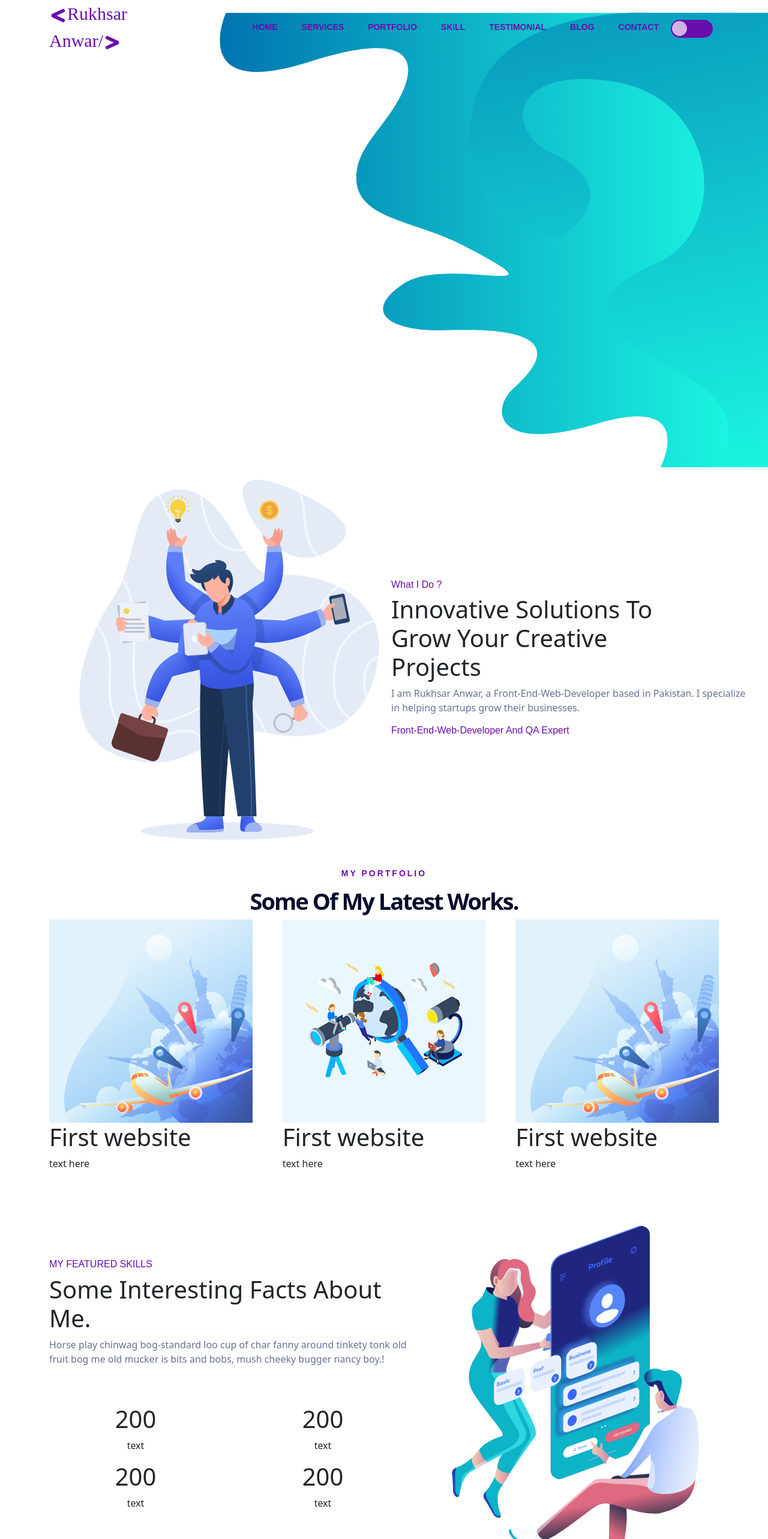
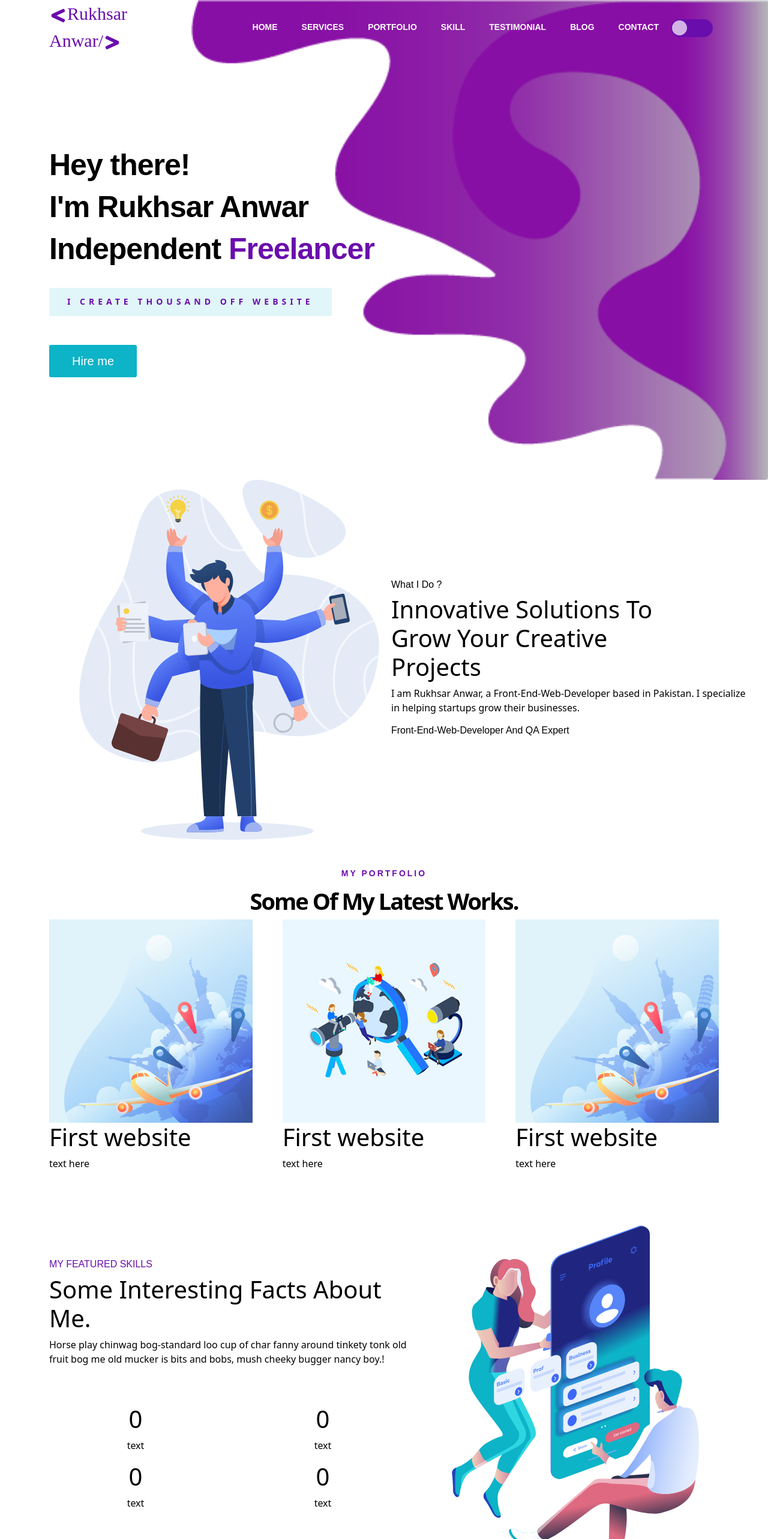
Before and after one commit to rukhsar624/My-personal-portfolio, a React (Create React App) app: page / in a window 1280 px wide. Shown: the top 2566 px of the page at 60% size. Built offline with nearby package versions, Linux system fonts and the light colour scheme; the HTML template or start-up script is replaced by a standard one; a web font is replaced by a local one.

Commit message:
add wow.js

```diff
--- a/package.json
+++ b/package.json
@@ -12,11 +12,13 @@
     "bootstrap": "^5.1.3",
     "react": "^18.1.0",
     "react-bootstrap": "^2.4.0",
+    "react-countup": "^6.2.0",
     "react-dom": "^18.1.0",
     "react-icons": "^4.4.0",
     "react-scripts": "5.0.1",
     "swiper": "^8.2.2",
-    "web-vitals": "^2.1.4"
+    "web-vitals": "^2.1.4",
+    "wowjs": "^1.1.3"
   },
   "scripts": {
     "start": "react-scripts start",
--- a/public/index.html
+++ b/public/index.html
@@ -13,6 +13,7 @@
     <link rel="preconnect" href="https://fonts.googleapis.com">
 <link rel="preconnect" href="https://fonts.gstatic.com" crossorigin>
 <link href="https://fonts.googleapis.com/css2?family=Mr+De+Haviland&display=swap" rel="stylesheet">
+<link rel="stylesheet" href="https://cdn.jsdelivr.net/npm/animate.css@3.5.2/animate.min.css">
     <!--
       manifest.json provides metadata used when your web app is installed on a
       user's mobile device or desktop. See https://developers.google.com/web/fundamentals/web-app-manifest/
--- a/src/App.js
+++ b/src/App.js
@@ -1,26 +1,18 @@
-import React from 'react'
+import React, { useState, useContext, Component } from 'react'
 import Myportfolio from './component/portfolio';
 import 'bootstrap/dist/css/bootstrap.min.css';
-
-
+import context from './component/context';
 const App = () => {
-  return (
-
+const userData = useContext(context)
+const [CurrentMode, setCurrentMode] = useState("#FFF");
+const [FontColor,setFontColor] = useState ("#000");
+const userInfo = { CurrentMode, setCurrentMode,FontColor,setFontColor }
+return (
     <>
-
-    <Myportfolio/>
+      <context.Provider value={userInfo}>
+        <Myportfolio />
+      </context.Provider>
     </>
-
-
-
-
-
-
-
   );
-
-
 };
-
-
 export default App
--- /dev/null
+++ b/src/component/context.js
@@ -0,0 +1,3 @@
+import React, { createContext } from 'react'
+const context = createContext();
+export default context
--- /dev/null
+++ b/src/component/counter.js
@@ -0,0 +1,30 @@
+import React from 'react'
+import CountUp from 'react-countup';
+const Counter = ({start,end}) => {
+    return (
+
+        <>
+            <CountUp
+                start={start}
+                end={end}
+                duration={2}
+                separator=" "
+                // decimals={4}
+                // decimal=","
+                // prefix="EUR "
+                // suffix=" left"
+                onEnd={() => console.log('Ended! 👏')}
+                onStart={() => console.log('Started! 💨')}
+            >
+                {({ countUpRef }) => (
+                    <div>
+                        <span ref={countUpRef} />
+                        {/* <button onClick={start}>Start</button> */}
+                    </div>
+                )}
+            </CountUp>
+        </>
+    )
+}
+
+export default Counter
--- a/src/component/header-style.css
+++ b/src/component/header-style.css
@@ -9,8 +9,6 @@ nav{
     display: flex;
 }
 .logo{
-    /* width: 20%;
-    padding: 10px; */
     width: 200px;
     height: 90px;
     display: flex;
@@ -40,7 +38,9 @@ nav{
 .link a{
     text-decoration: none;
     margin:0 10px;
-    color: #6a0dad;
+    /* color: #6a0dad; */
+    /* color: #000; */
+    color: #FFF;
     align-items: center;
     font-weight: bold;
     padding-left: 10px;
@@ -55,6 +55,10 @@ nav{
     height: 0;
     width: 0;
     visibility: hidden;
+    /* transform: scale(1.2);
+    transition: 0.5s all ease-in-out; */
+    transform: scale(2);
+    transition: transform 0.25s;
   }
 
   .react-switch-label {
@@ -68,7 +72,7 @@ nav{
     border-radius: 100px;
     position: relative;
     transition: background-color .2s;
-    top: 10px;
+    top: 9px;
   }
 
   .react-switch-label .react-switch-button {
--- a/src/component/header.js
+++ b/src/component/header.js
@@ -1,9 +1,11 @@
-import React from "react";
+import React, { useState, useContext } from "react";
 import { FaLessThan } from "react-icons/fa";
 import { FaGreaterThan } from "react-icons/fa";
+import context from './context';
 // import { MdOutlineDarkMode } from "react-icons/md";
 import "./header-style.css";
 const Header = () => {
+    const userData = useContext(context)
     return (
         <>
             <header className="header">
@@ -29,10 +31,22 @@ const Header = () => {
                                         className="react-switch-checkbox"
                                         id={`react-switch-new`}
                                         type="checkbox"
+                                        onChange={() => {
+                                            if (userData.CurrentMode === "#FFF") {
+                                                userData.setCurrentMode("#000")
+                                                userData.setFontColor("#FFF")
+                                            }
+                                            else {
+                                                userData.setCurrentMode("#FFF")
+                                                userData.setFontColor("#000")
+                                            }
+
+                                        }}
                                     />
                                     <label
                                         className="react-switch-label"
                                         htmlFor={`react-switch-new`}
+
                                     >
                                         <span className={`react-switch-button`} />
                                     </label>
--- a/src/component/portfolio.js
+++ b/src/component/portfolio.js
@@ -1,6 +1,6 @@
-import React, { useState } from "react";
+import React, { useContext, useEffect } from "react";
 import { AiOutlineArrowRight } from "react-icons/ai"
-import {GrPhone} from "react-icons/gr"
+import { GrPhone } from "react-icons/gr"
 import Services from "../assets/images/service.svg";
 import Mobile from "../assets/images/mobile.svg";
 import Portfolio1 from "../assets/images/portfolio1.jpg";
@@ -8,21 +8,37 @@ import Portfolio2 from "../assets/images/portfolio2.jpg";
 import Testimonial from "../assets/images/testimonial.svg";
 import Postimg1 from "../assets/images/post-img1.jpg";
 import Postimg2 from "../assets/images/post-img2.jpg";
+import WOW from 'wowjs';
 import Header from "./header";
 import "../../node_modules/swiper/swiper-bundle.css";
 import { Swiper, SwiperSlide } from 'swiper/react';
+import Counter from "./counter"
+import context from './context';
 import Footer from "./footer";
 import "./style.css";
 const Portfolio = () => {
-  const [currentMode,setCurrentMode] =useState("White")
+const userData = useContext(context)
+
+ useEffect(()=>{
+  new WOW.WOW({
+    live: false
+}).init();
+ },[])
   return (
     <>
+      <div className="body" style={{ backgroundColor: userData.CurrentMode }}>
         <Header />
         <section className="Banner-bg">
-        <div className="container">
-          <div className="row">
-            <div className="col-lg-6">
-              <h1 className="Banner-title"></h1>
+          <div className="container pt-5">
+            <div className="row pt-5">
+              <div className="col-lg-6 pt-5 mt-5">
+                <div class="frelencer_content">
+                  <h2 className="Banner-title pt-5 wow fadeInLeft " style={{color:userData.FontColor}} data-wow-delay="0.5s">Hey there!<br />
+                    I'm Rukhsar Anwar Independent <span>Freelancer</span>
+                  </h2>
+                  <h4 class="react-reveal"><span>I create thousand off website</span></h4>
+                  <a href="" class="react-reveal  theme_btn active">Hire me</a>
+                </div>
               </div>
               <div className="col-lg-6">
 
@@ -40,10 +56,10 @@ const Portfolio = () => {
               </div>
               <div className="col-lg-6">
                 <div className="services-text">
-                <h6 className="services-title">what i do ?</h6>
-                <h1 className="">Innovative Solutions To<br /> Grow Your Creative<br /> Projects</h1>
-                <p className="services-para">I am Rukhsar Anwar, a Front-End-Web-Developer based in Pakistan. I specialize in helping startups grow their businesses.</p>
-                <h6 className="services-title">Front-end-web-developer and QA Expert</h6>
+                  <h6 className="services-title" style={{color:userData.FontColor}}>what i do ?</h6>
+                  <h1 className="" style={{color:userData.FontColor}}>Innovative Solutions To<br /> Grow Your Creative<br /> Projects</h1>
+                  <p className="services-para" style={{color:userData.FontColor}}>I am Rukhsar Anwar, a Front-End-Web-Developer based in Pakistan. I specialize in helping startups grow their businesses.</p>
+                  <h6 className="services-title" style={{color:userData.FontColor}}>Front-end-web-developer and QA Expert</h6>
                 </div>
               </div>
             </div>
@@ -52,26 +68,25 @@ const Portfolio = () => {
         <section className="My-Portfolio mt-5">
           <div className="container">
             <h6 className="my-portfolio">My Portfolio</h6>
-          <h1 className="my-portfolio-text">Some Of My Latest Works.</h1>
+            <h1 className="my-portfolio-text" style={{color:userData.FontColor}}>Some Of My Latest Works.</h1>
             <Swiper
               spaceBetween={50}
               slidesPerView={3}
               loop={true}
-            pagination={{ clickable: true }}
               onSlideChange={() => console.log('slide change')}
               onSwiper={(swiper) => console.log(swiper)}
             >
               <SwiperSlide><img src={Portfolio1} alt="" className="Portfolio1" />
-              <h1 className="swiper-text">First website</h1>
-              <p className="">text here</p>
+                <h1 className="swiper-text" style={{color:userData.FontColor}}>First website</h1>
+                <p className="" style={{color:userData.FontColor}}>text here</p>
               </SwiperSlide>
               <SwiperSlide><img src={Portfolio2} alt="" className="Portfolio2" />
-              <h1 className="swiper-text">First website</h1>
-              <p className="">text here</p>
+                <h1 className="swiper-text" style={{color:userData.FontColor}}>First website</h1>
+                <p className="" style={{color:userData.FontColor}}>text here</p>
               </SwiperSlide>
               <SwiperSlide><img src={Portfolio1} alt="" className="Portfolio1" />
-              <h1 className="swiper-text">First website</h1>
-              <p className="">text here</p>
+                <h1 className="swiper-text" style={{color:userData.FontColor}}>First website</h1>
+                <p className="" style={{color:userData.FontColor}}>text here</p>
               </SwiperSlide>
               <SwiperSlide><img src={Portfolio2} alt="" className="Portfolio2" />
                 <h1 className="swiper-text">First website</h1>
@@ -86,31 +101,31 @@ const Portfolio = () => {
               <div className="col-lg-6">
                 <div className="services-text">
                   <h6 className="services-title">MY FEATURED SKILLS</h6>
-                <h1 className="">Some Interesting Facts About Me.</h1>
-                <p className="services-para">Horse play chinwag bog-standard loo cup of char fanny around tinkety tonk old fruit bog me old mucker is bits and bobs, mush cheeky bugger nancy boy.!</p>
+                  <h1 className="" style={{color:userData.FontColor}}>Some Interesting Facts About Me.</h1>
+                  <p className="services-para" style={{color:userData.FontColor}}>Horse play chinwag bog-standard loo cup of char fanny around tinkety tonk old fruit bog me old mucker is bits and bobs, mush cheeky bugger nancy boy.!</p>
                   <div className="row mt-5">
                     <div className="col-lg-6">
                       <div className="services-price">
-                      <h1>200</h1>
-                      <p>text</p>
+                        <h1 style={{color:userData.FontColor}}><Counter start={0} end={200} /></h1>
+                        <p style={{color:userData.FontColor}}>text</p>
                       </div>
                     </div>
                     <div className="col-lg-6">
                       <div className="services-price">
-                      <h1>200</h1>
-                      <p>text</p>
+                        <h1 style={{color:userData.FontColor}}><Counter start={0} end={120} /></h1>
+                        <p style={{color:userData.FontColor}}>text</p>
                       </div>
                     </div>
                     <div className="col-lg-6">
                       <div className="services-price">
-                      <h1>200</h1>
-                      <p>text</p>
+                        <h1 style={{color:userData.FontColor}}><Counter start={0} end={4} /></h1>
+                        <p style={{color:userData.FontColor}}>text</p>
                       </div>
                     </div>
                     <div className="col-lg-6">
                       <div className="services-price">
-                      <h1>200</h1>
-                      <p>text</p>
+                        <h1 style={{color:userData.FontColor}}><Counter start={0} end={10} /></h1>
+                        <p style={{color:userData.FontColor}}>text</p>
                       </div>
                     </div>
                   </div>
@@ -135,7 +150,7 @@ const Portfolio = () => {
               <div className="col-lg-6">
                 <div className="services-text">
                   <h6 className="services-title">CUSTOMER FEEDBACK</h6>
-                <h1 className="">What Our Customers Say About John..</h1>
+                  <h1 className="" style={{color:userData.FontColor}}>What Our Customers Say About John..</h1>
                 </div>
               </div>
             </div>
@@ -147,16 +162,16 @@ const Portfolio = () => {
               <div className="col-lg-6">
                 <div className="services-text">
                   <h6 className="services-title">MY GREAT PARTNERS</h6>
-                <h1 className="">Some Of Great Companies Portfolios Discribe.</h1>
-                <p className="services-para">Cack brolly butty grub chancer smashing brilliant vagabond, chimney pot blower such a fibber ummm I'm telling chinwag he lost his bottle nancy boy.</p>
+                  <h1 className="" style={{color:userData.FontColor}}>Some Of Great Companies Portfolios Discribe.</h1>
+                  <p className="services-para" style={{color:userData.FontColor}}>Cack brolly butty grub chancer smashing brilliant vagabond, chimney pot blower such a fibber ummm I'm telling chinwag he lost his bottle nancy boy.</p>
                   <div className="d-flex align-item-center pt-4">
                     <div className="">
-                    <h1>1k</h1>
-                    <p>Total clients</p>
+                      <h1 style={{color:userData.FontColor}}>1k</h1>
+                      <p style={{color:userData.FontColor}}>Total clients</p>
                     </div>
                     <div>
-                    <h1>1k</h1>
-                    <p>Total clients</p>
+                      <h1 style={{color:userData.FontColor}}>1k</h1>
+                      <p style={{color:userData.FontColor}}>Total clients</p>
                     </div>
                   </div>
                 </div>
@@ -171,7 +186,7 @@ const Portfolio = () => {
         </section>
         <section className="mt-5">
           <h6 className="my-blog">OUR BLOG</h6>
-        <h1 className="my-blog-text">News And Updates</h1>
+          <h1 className="my-blog-text" style={{color:userData.FontColor}}>News And Updates</h1>
           <div className="container">
             <div className="div1">
               <div className="row">
@@ -188,8 +203,8 @@ const Portfolio = () => {
                         <img src={Postimg1} alt="" />
                         <div className="infoi">
                           <div className="fixed">
-                          <h6>BY:Tasnim | 0 comment</h6>
-                          <h2>Contrary to popular belief</h2>
+                            <h6 >BY:Tasnim | 0 comment</h6>
+                            <h2 >Contrary to popular belief</h2>
                             <p className="mt-4 pb-3">Suspendisse in mattis neque, sed accu- msan erat. Maecenas eget metus dui. Vestibulum accumsan massa quam..</p>
                             <div className="d-flex">
                               <div>
@@ -256,26 +271,26 @@ const Portfolio = () => {
                 <h6 className="get">GET IN TOUCH</h6>
                 <h1 className="get-text">Talk Or Meet With Me</h1>
                 <div className="contact-info">
-                  <div className="first-col"><GrPhone/></div>
-                  <div className="first-col-inner">Call me now <br/>
+                  <div className="first-col"><GrPhone /></div>
+                  <div className="first-col-inner" style={{color:userData.FontColor}}>Call me now <br />
                     123-456-789-0
                   </div>
                 </div>
                 <div className="contact-info">
-                  <div className="first-col"><GrPhone/></div>
-                  <div className="first-col-inner">Call me now <br/>
+                  <div className="first-col"><GrPhone /></div>
+                  <div className="first-col-inner" style={{color:userData.FontColor}}>Call me now <br />
                     123-456-789-0
                   </div>
                 </div>
                 <div className="contact-info">
-                  <div className="first-col"><GrPhone/></div>
-                  <div className="first-col-inner">Call me now <br/>
+                  <div className="first-col"><GrPhone /></div>
+                  <div className="first-col-inner" style={{color:userData.FontColor}}>Call me now <br />
                     123-456-789-0
                   </div>
                 </div>
                 <div className="contact-info">
-                  <div className="first-col"><GrPhone/></div>
-                  <div className="first-col-inner">Call me now <br/>
+                  <div className="first-col"><GrPhone /></div>
+                  <div className="first-col-inner" style={{color:userData.FontColor}}>Call me now <br />
                     123-456-789-0
                   </div>
                 </div>
@@ -285,16 +300,16 @@ const Portfolio = () => {
                 <h1 className="get-text">Let Me Know Here Know Here</h1>
                 <div className="row mt-5">
                   <div className="col-lg-6">
-                  <input type="text" class="from-control" placeholder="Your Name"/>
+                    <input type="text" class="from-control" placeholder="Your Name" />
                   </div>
                   <div className="col-lg-6">
-                  <input type="email" class="from-control" placeholder="Your Email"/>
+                    <input type="email" class="from-control" placeholder="Your Email" />
                   </div>
                   <div className="col-lg-6 mt-5">
-                  <input type="number" class="from-control" placeholder="Phone"/>
+                    <input type="number" class="from-control" placeholder="Phone" />
                   </div>
                   <div className="col-lg-6 mt-5">
-                  <input type="text" class="from-control" placeholder="Subject"/>
+                    <input type="text" class="from-control" placeholder="Subject" />
                   </div>
                   <div className="col-lg-12 mt-5">
                     <textarea name="message" id="message" class="form-control" rows="6" placeholder="Your Message"></textarea>
@@ -313,6 +328,7 @@ const Portfolio = () => {
         </section>
 
         <Footer />
+      </div>
     </>
   )
 }
--- a/src/component/style.css
+++ b/src/component/style.css
@@ -9,7 +9,7 @@ body::-webkit-scrollbar-thumb{
     border-radius: 10px;
 }
 .Banner-bg{
-    background-image: url("../assets/images/banner.svg");
+    background-image: url("../assets/images/banner1.svg");
     width: 100%;
     height: 800px;
     object-fit: cover;
@@ -151,7 +151,7 @@ body::-webkit-scrollbar-thumb{
 .get-text{
     font-size: 38px;
     font-weight: 700;
-    color: #040c2c;
+    color: #6a0dad;
     text-transform: capitalize;
     letter-spacing: -2px;
 }
@@ -207,5 +207,58 @@ input {
     color: #fff;
     padding: 9px 30px;
     border: none;
-    border-radius: 5px;
 }
+.frelencer_content h2 {
+        font-size: 50px;
+        font-weight: 700;
+        line-height: 70px;
+        padding-bottom: 30px;
+        letter-spacing: -1.01px;
+        font-family: Montserrat,sans-serif;
+        margin-bottom: 0;
+        color: #000;
+}
+.frelencer_content h2 span {
+    color: #6a0dad;
+    font-weight: 900;
+}
+.frelencer_content h4 span {
+    background: rgba(13,179,199,.12);
+    font-size: 14px;
+    text-transform: uppercase;
+    padding: 15px 30px;
+    display: inline-block;
+    font-weight: 600;
+    letter-spacing: 6px;
+    color: #6a0dad;
+}
+.theme_btn.active {
+    background: #0db3c7;
+    border-color: #0db3c7;
+    text-decoration: none;
+    color: #fff;
+}
+.theme_btn {
+    margin-top: 40px;
+    color: #fff;
+    display: inline-flex;
+}
+.theme_btn {
+    font-size: 20px;
+    font-weight: 500;
+    color: #040c2c;
+    font-family: Montserrat,sans-serif;
+    border: 2px solid #040c2c;
+    padding: 10px 36px;
+    border-radius: 3px;
+    position: relative;
+    -webkit-transform: translateZ(0);
+    transform: translateZ(0);
+    z-index: 1;
+    -webkit-transition: all .3s linear;
+    transition: all .3s linear;
+    cursor: pointer;
+    min-width: 140px;
+    text-align: center;
+    display: inline-block;
+}
```
Also changed, not shown: src/assets/images/banner1.svg (added), 1 other file (tests, documents, lock files or other folders). Lines whose indentation alone changed are shown as unchanged.
